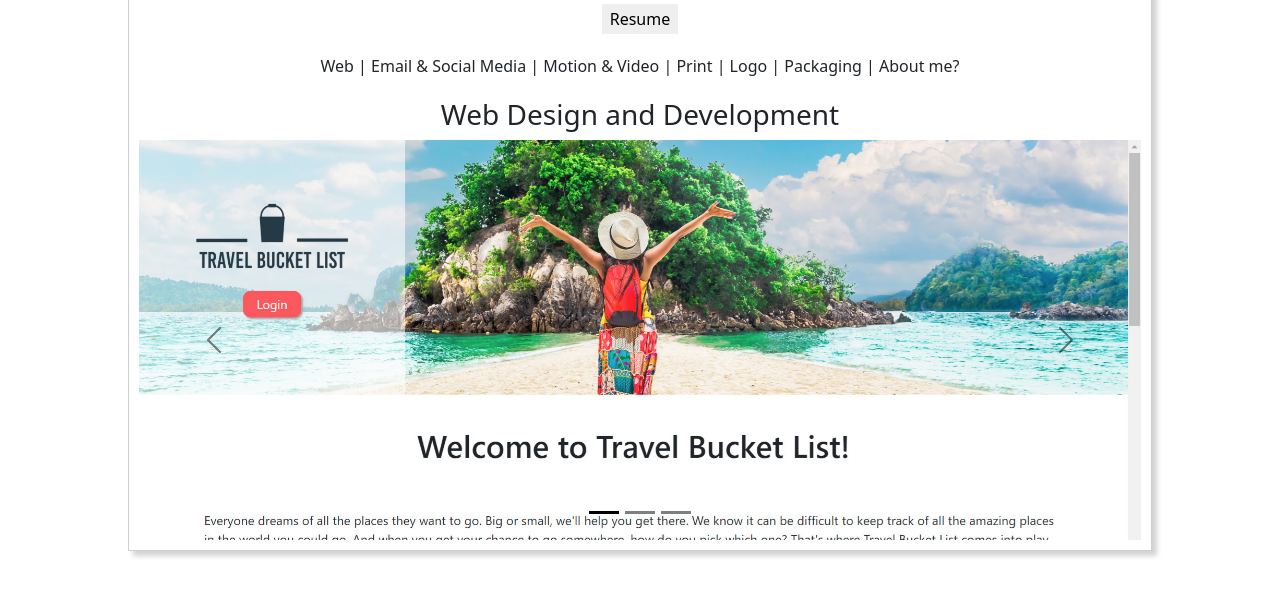
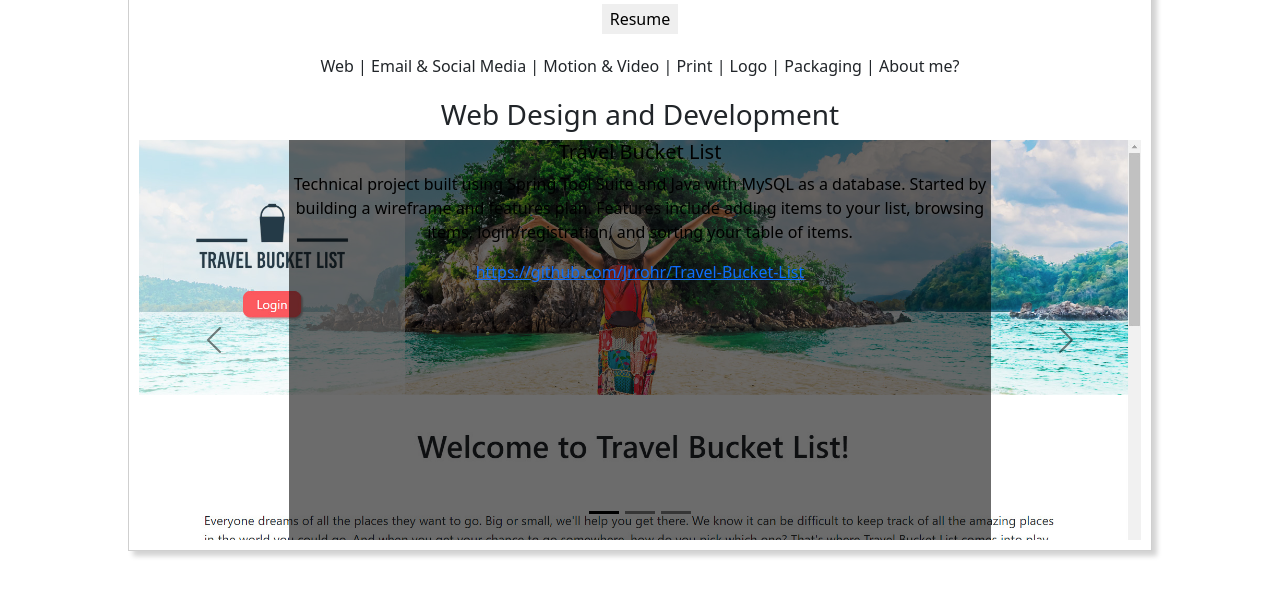
Before and after one commit to Jrrohr/Portfolio, a plain HTML site: page index.html in a window 1280 px wide. Shown: the part 114-710 px from the top of the page. Drawn offline with nearby package versions, Linux system fonts and the light colour scheme.

Commit message:
caption position

```diff
--- a/style.css
+++ b/style.css
@@ -35,4 +35,6 @@ button {
 
 .carousel-caption {
     background-color:rgba(0, 0, 0, 0.575);
+    position: absolute;
+    top:-20px
 }
```
